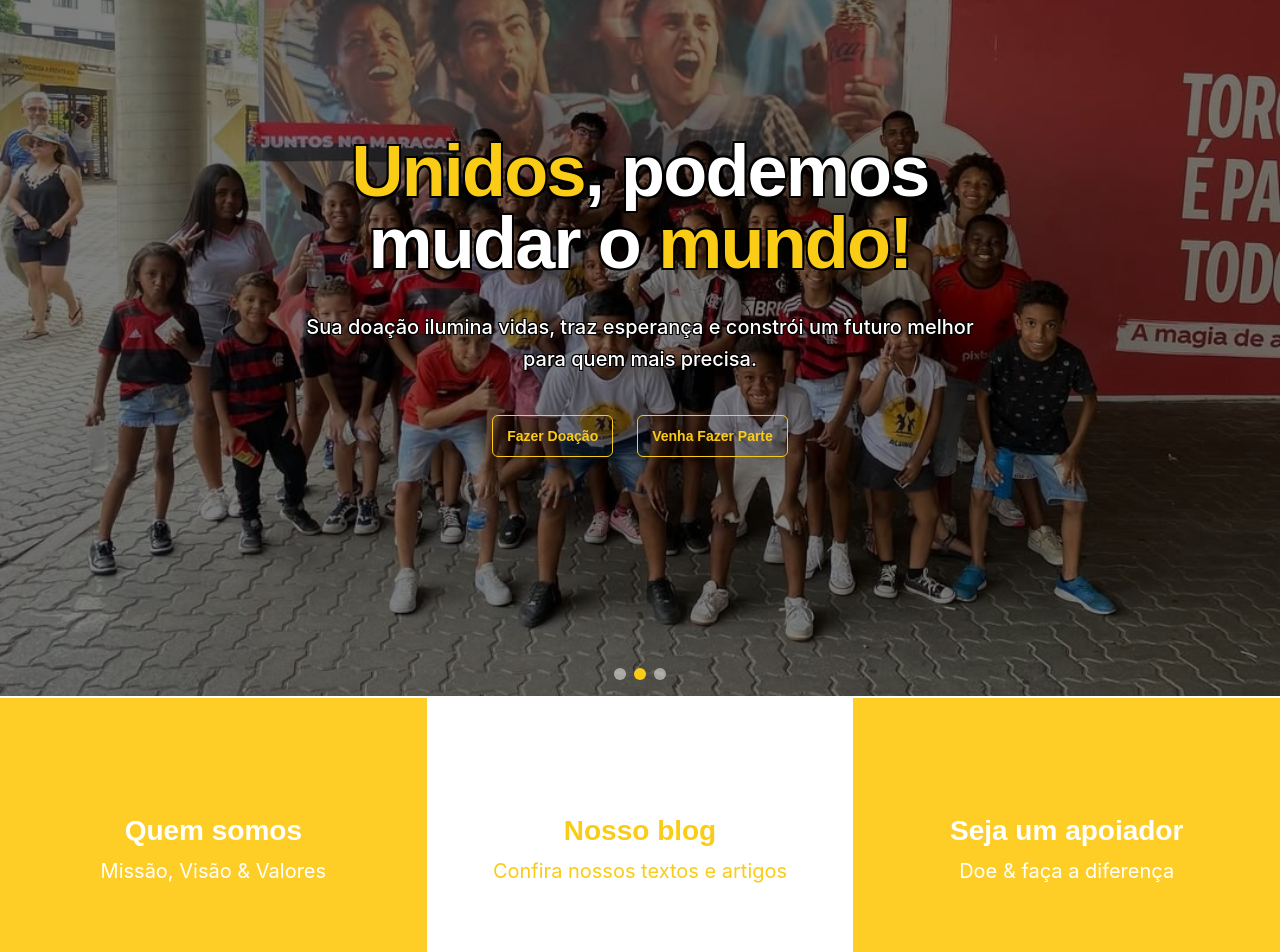
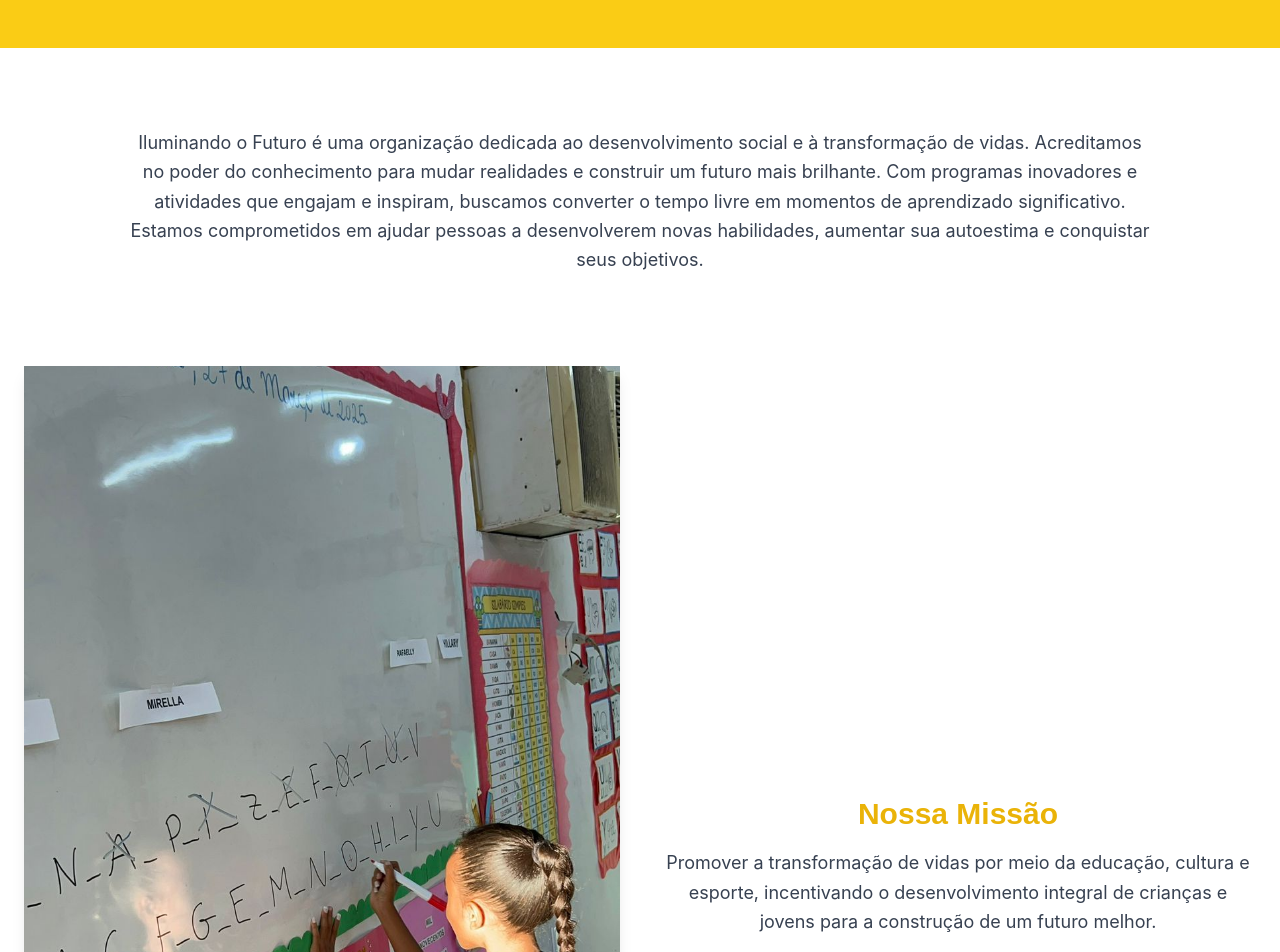
Before and after one commit to devcleber1/iluminando, a React (Vite) app: page / in a window 1280 px wide. Shown: the part 160-1112 px from the top of the page. Built offline with nearby package versions, Linux system fonts and the light colour scheme.

Commit message:
Criação da página quem somos

```diff
--- a/src/App.jsx
+++ b/src/App.jsx
@@ -1,4 +1,4 @@
-import Home from './Pages/Home/Home.jsx';
+import Home from './Pages/WhoWeAre/About';
 export default function App() {
   return (
     <>
--- /dev/null
+++ b/src/Pages/WhoWeAre/About.jsx
@@ -0,0 +1,98 @@
+import React from 'react';
+import { motion } from 'framer-motion';
+import imgMissao from '../../assets/quadro.jpg';
+import imgVisao from '../../assets/doacao.jpg';
+import imgValores from '../../assets/quadrilha.jpg';
+
+export default function QuemSomos() {
+  return (
+    <main className="font-body text-gray-800">
+      {/* Título */}
+      <section className="bg-yellow-400 py-20">
+        <h1 className="text-5xl font-title font-bold text-white text-center">Quem Somos</h1>
+      </section>
+
+      {/* Sobre a ONG */}
+      <section className="bg-white py-20 px-6">
+        <div className="max-w-5xl mx-auto text-center">
+          <p className="text-lg leading-relaxed text-gray-700">
+          Iluminando o Futuro é uma organização dedicada ao desenvolvimento social e à transformação de vidas. Acreditamos no poder do conhecimento para mudar realidades e construir um futuro mais brilhante.
+
+Com programas inovadores e atividades que engajam e inspiram, buscamos converter o tempo livre em momentos de aprendizado significativo. Estamos comprometidos em ajudar pessoas a desenvolverem novas habilidades, aumentar sua autoestima e conquistar seus objetivos.
+
+
+          </p>
+        </div>
+      </section>
+
+      {/* Missão, Visão, Valores */}
+      <section className="bg-white py-3 px-6 space-y-3">
+        {[{
+          title: 'Nossa Missão',
+          desc: 'Promover a transformação de vidas por meio da educação, cultura e esporte, incentivando o desenvolvimento integral de crianças e jovens para a construção de um futuro melhor.',
+          img: imgMissao
+        }, {
+          title: 'Nossa Visão',
+          desc: 'Ser referência e apoio social a crianças e adolescentes da comunidade e de todo o estado, promovendo impacto positivo e sustentável. Buscamos expandir nosso alcance, fortalecendo parcerias e construindo uma rede de apoio que inspire e transforme realidades em longo prazo.',
+          img: imgVisao
+        }, {
+          title: 'Nossos Valores',
+          desc: 'Autonomia, Dedicação, Alegria, Superação, Ética',
+          img: imgValores
+        }].map(({ title, desc, img }, index) => (
+          <motion.div
+            key={title}
+            className={`flex flex-col md:flex-row items-center gap-10 ${index % 2 === 1 ? 'md:flex-row-reverse' : ''}`}
+            initial={{ opacity: 0, y: 40 }}
+            whileInView={{ opacity: 1, y: 0 }}
+            transition={{ duration: 0.8 }}
+            viewport={{ once: true }}
+          >
+            <img
+              src={img}
+              alt={title}
+              className="w-full md:w-1/2 max-h-[1000px] shadow-lg object-cover"
+            />
+            <div className="w-full md:w-1/2 text-center">
+              <h3 className="text-3xl font-title text-yellow-500 mb-4 font-semibold">{title}</h3>
+              <p className="text-lg text-gray-700 leading-relaxed">{desc}</p>
+            </div>
+          </motion.div>
+        ))}
+      </section>
+
+      {/* Linha do tempo */}
+      <section className="bg-white py-20 px-6">
+        <div className="max-w-4xl mx-auto">
+          <h2 className="text-4xl font-title text-yellow-500 text-center mb-12">Nossa Trajetória</h2>
+          <ul className="relative border-l border-yellow-400 pl-6 space-y-10">
+            {[
+              { ano: '2015', evento: 'Fundado o Instituto Iluminando o Futuro.' },
+              { ano: '2016', evento: 'Início das primeiras oficinas de balé e reforço escolar.' },
+              { ano: '2018', evento: 'Criação do projeto Natal Solidário.' },
+              { ano: '2020', evento: 'Ações de apoio durante a pandemia.' },
+              { ano: '2023', evento: 'Ampliação dos projetos para novas comunidades.' },
+            ].map(({ ano, evento }, idx) => (
+              <li key={idx} className="relative">
+                <span className="absolute left-[-12px] top-1 w-4 h-4 bg-yellow-400 rounded-full border-2 border-white" />
+                <h4 className="text-xl font-title font-semibold text-gray-900">{ano}</h4>
+                <p className="text-gray-700 text-base">{evento}</p>
+              </li>
+            ))}
+          </ul>
+        </div>
+      </section>
+
+      {/* CTA Final */}
+      <section className="bg-yellow-400 py-20 px-6 text-white text-center">
+        <h2 className="text-4xl font-title font-bold mb-6">Precisamos do seu apoio!</h2>
+        <a
+          href="#doar"
+          className="inline-block px-6 py-4 rounded-lg bg-white text-yellow-500 font-semibold text-lg shadow-lg hover:scale-105 hover:text-yellow-600 transition"
+        >
+          Doe e faça história
+        </a>
+      </section>
+    </main>
+  );
+}
```
Also changed, not shown: src/assets/doacao.jpg (added), src/assets/quadro.jpg (added).
